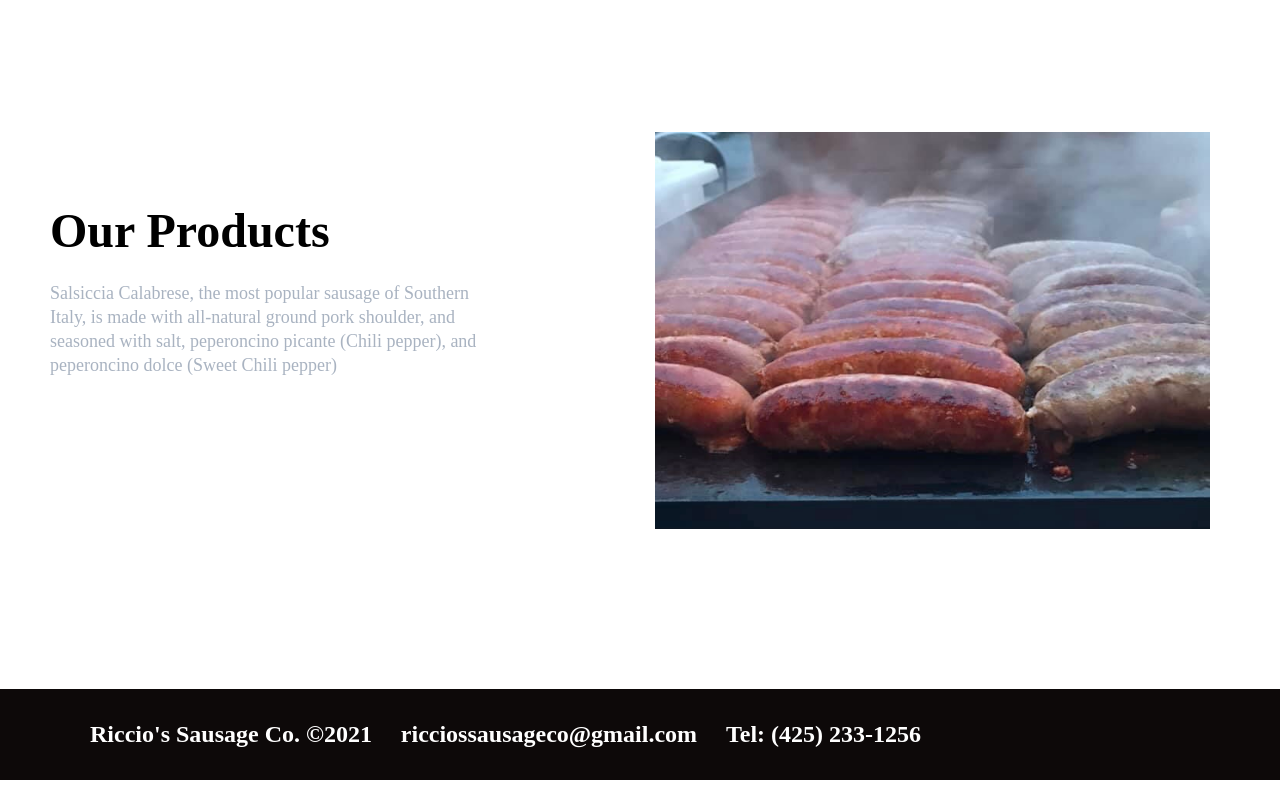
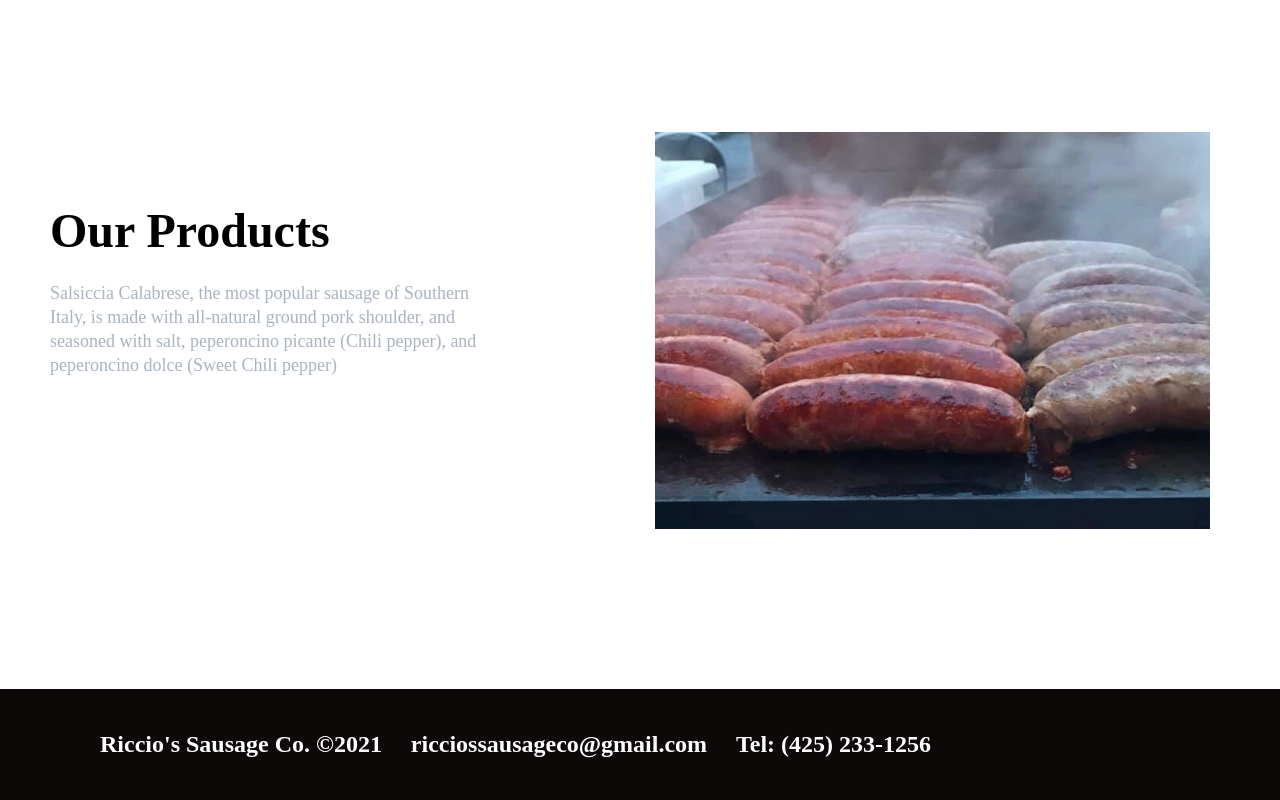
Before and after one commit to IdFightGandhi/Riccio-SausageCo, a React (Create React App) app in the folder sausage/: page / in a window 1280 px wide. Shown: the part 1608-2408 px from the top of the page. Built offline with nearby package versions, Linux system fonts and the light colour scheme; a web font is replaced by a local one.

Commit message:
Footer style edit

```diff
--- a/sausage/src/components/Footer/Footer.elements.js
+++ b/sausage/src/components/Footer/Footer.elements.js
@@ -42,6 +42,8 @@ export const SocialLogo = styled(Link)`
   align-items: center;
   margin-bottom: 16px;
   font-weight: bold;
+  padding:10px;
+  margin-right: 5px;
 `;
 
 export const SocialIcons = styled.div`
```
